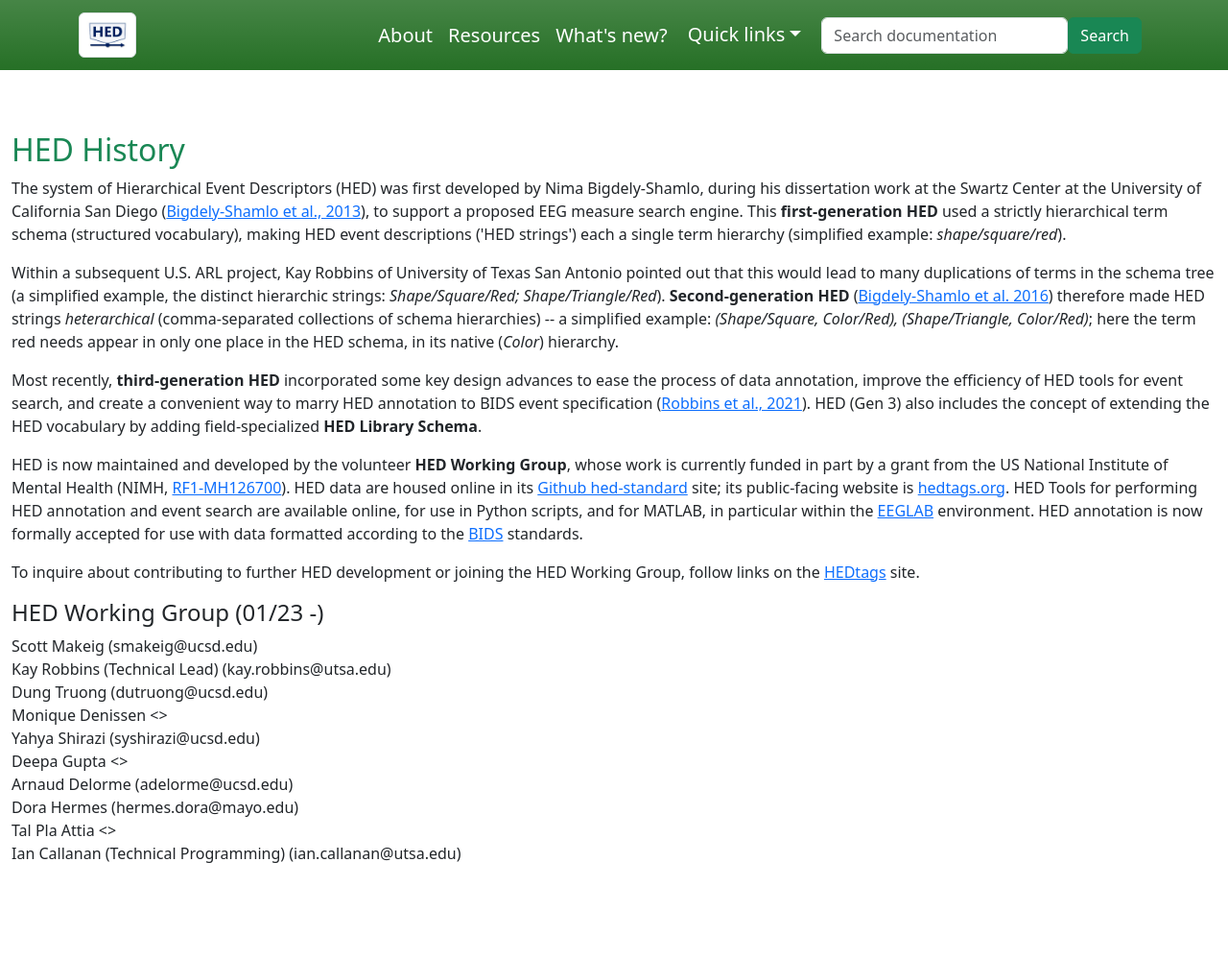
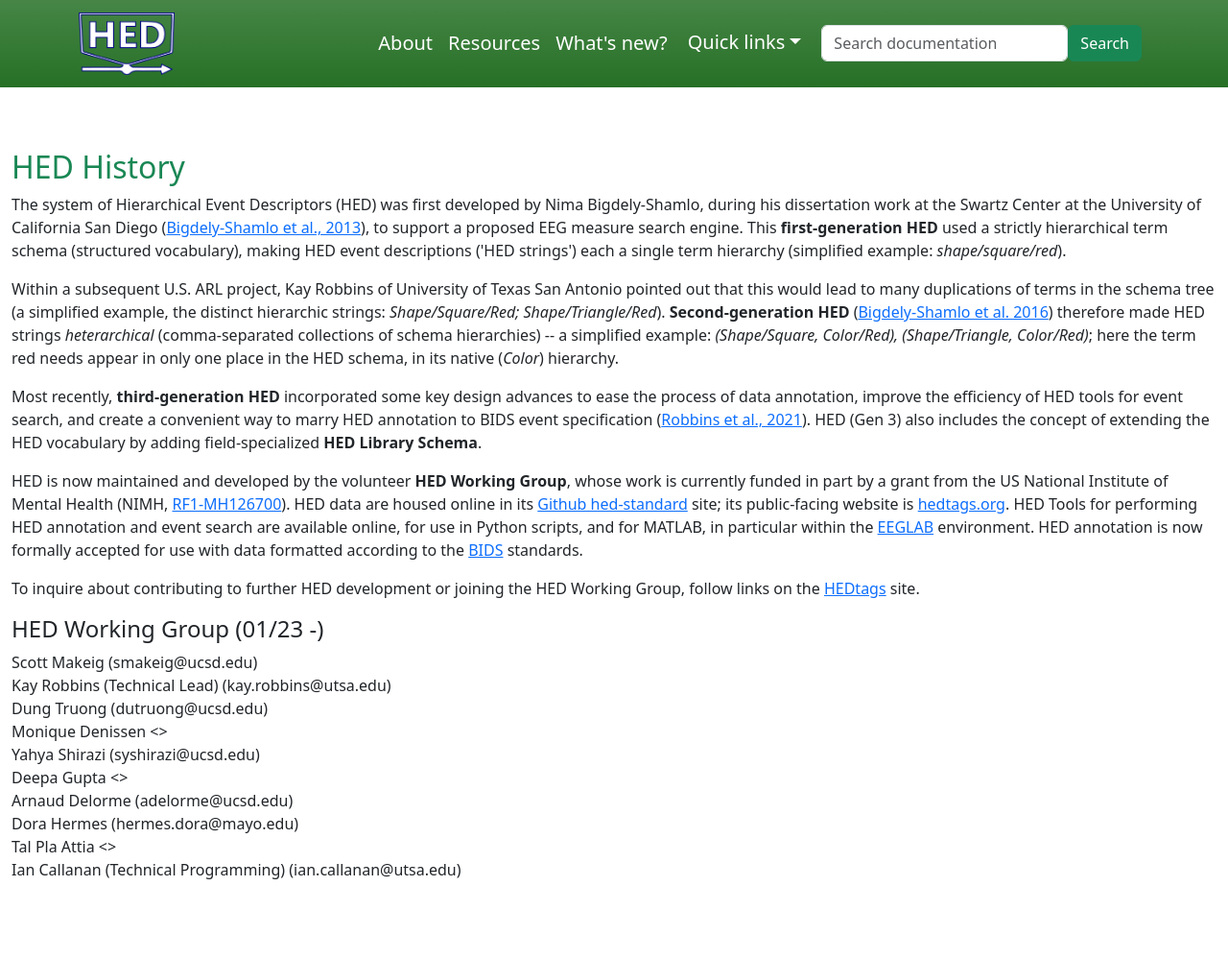
Before and after one commit to hed-standard/hed-standard.github.io, a Jekyll site: the page about.html, which Jekyll copies as it is, in a window 1280 px wide. Shown: the whole page at 96% size. Built offline with Jekyll 4.4.1, drawn with Linux system fonts in a browser that asks for light colours.

Commit message:
update navbar

```diff
--- a/about.html
+++ b/about.html
@@ -21,17 +21,17 @@
   <title>HED</title>
 </head>
 <body>
-  <!-- Navigational Header -->
+    <!-- Navigational Header -->
   <nav class="navbar navbar-expand-lg navbar-light bg-custom bg-gradient">
     <div class="container">
-    <a class="navbar-brand text-white" href="/"><img src="assets/images/hed-logo.jpg" class="img-fluid img-thumbnail" width="60" height="60" alt="Logo image"></a>
+    <a class="navbar-brand text-white" href="/"><img src="assets/images/hed-logo-transparent.png" class="img-fluid" width="100" height="100" alt="Logo image"></a>
     <button class="navbar-toggler" type="button" data-toggle="collapse" data-target="#navbarNav" aria-controls="navbarNav" aria-expanded="false" aria-label="Toggle navigation">
       <span class="navbar-toggler-icon"></span>
     </button>
     <div class="collapse navbar-collapse justify-content-end" id="navbarNav">
       <ul class="navbar-nav">
         <li class="nav-item active">
-          <a class="nav-link text-white fs-5" href="https://www.hed-resources.org/en/latest/index.html">About</a>
+          <a class="nav-link text-white fs-5" href="https://hedtags.org/about.html">About</a>
         </li>
         <li class="nav-item">
           <a class="nav-link text-white fs-5" href="https://www.hed-resources.org/en/latest/index.html">Resources</a>
@@ -45,7 +45,7 @@
                 <ul class="dropdown-menu dropdown-menu-end">
                     <li><a class="dropdown-item" href="https://www.hedtags.org/display_hed.html">HED schema browser</a></li>
                     <li><a class="dropdown-item" href="https://hedtools.ucsd.edu/hed">HED online tools</a></li>
-                    <li><a class="dropdown-item" href="https://github.com/hed-standard">View on GitHub</a></li>
+                    <li><a class="dropdown-item" href="https://github.com/hed-standard">HED on GitHub</a></li>
                 </ul>
             </div>
         </li>
```
